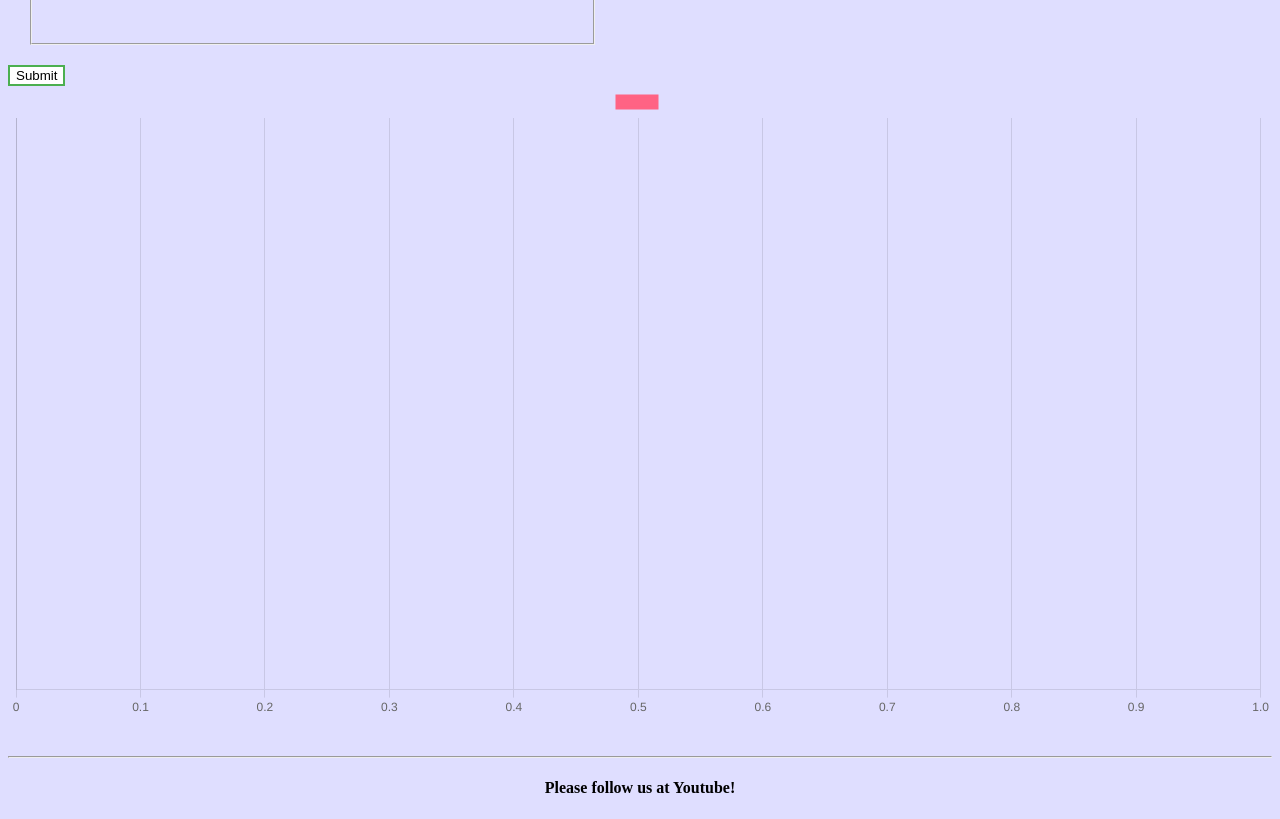
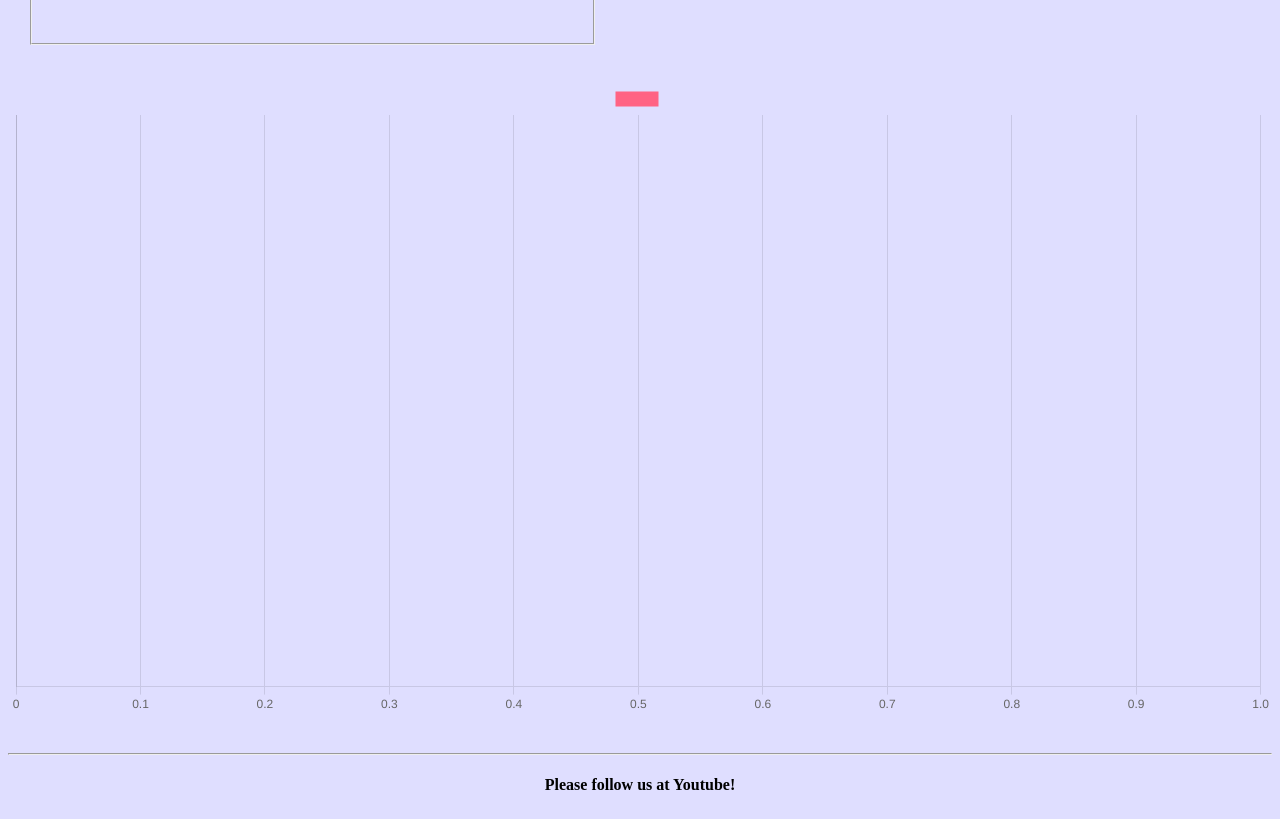
Before and after one commit to lightshark85/Webapp-Produkt-Check, a website: page Forms.html in a window 1280 px wide. Shown: the part 1008-1827 px from the top of the page. Drawn offline with nearby package versions, Linux system fonts and the light colour scheme.

```diff
--- a/Forms.html
+++ b/Forms.html
@@ -717,10 +717,6 @@
 </form>
 </div>
 
-<button class="button button2" onclick="displayInput();graphMe();" type="button">
-    Submit
-</button>
-
 
 <br>
 <div id="result-text"></div>
```
